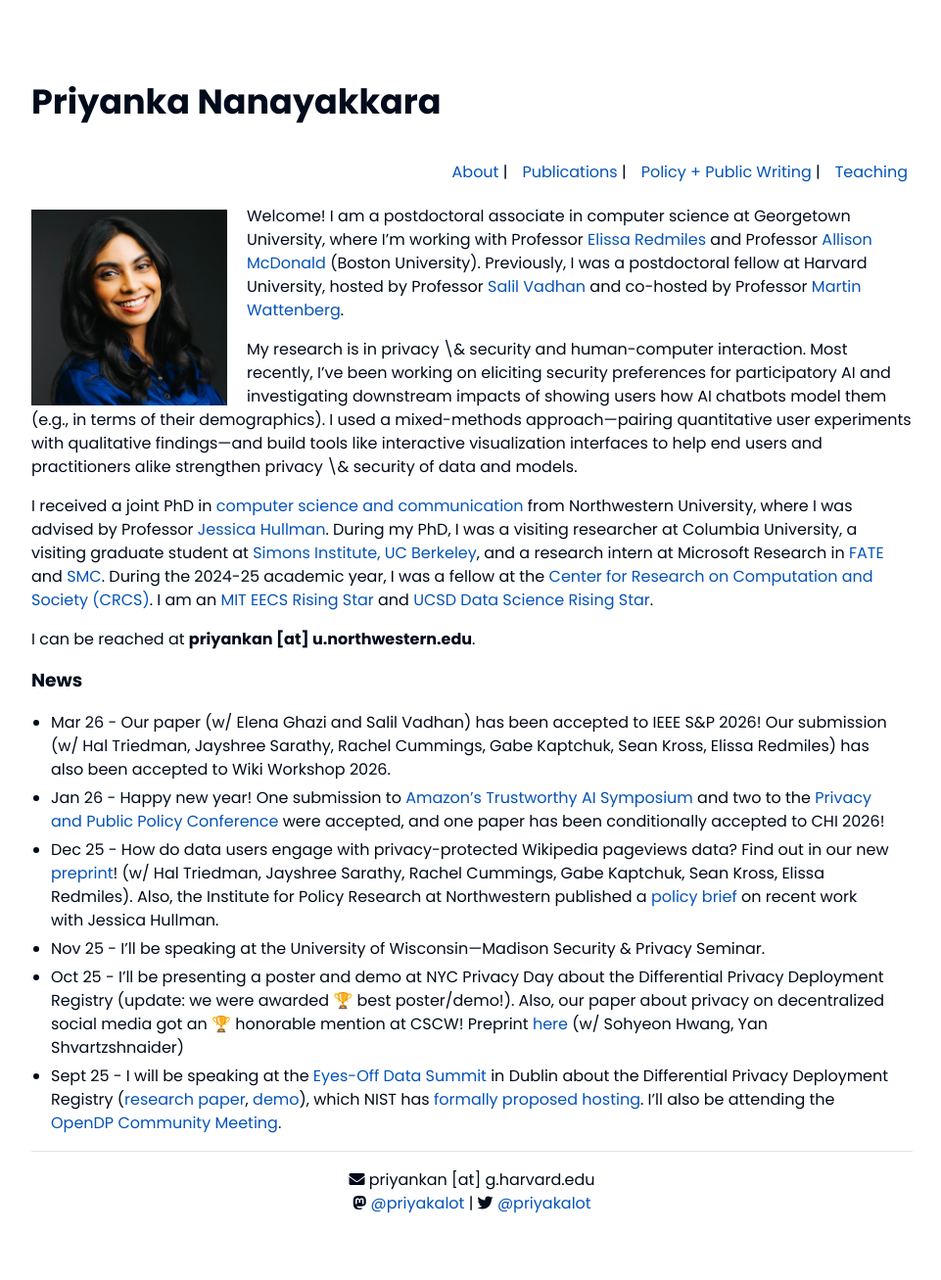
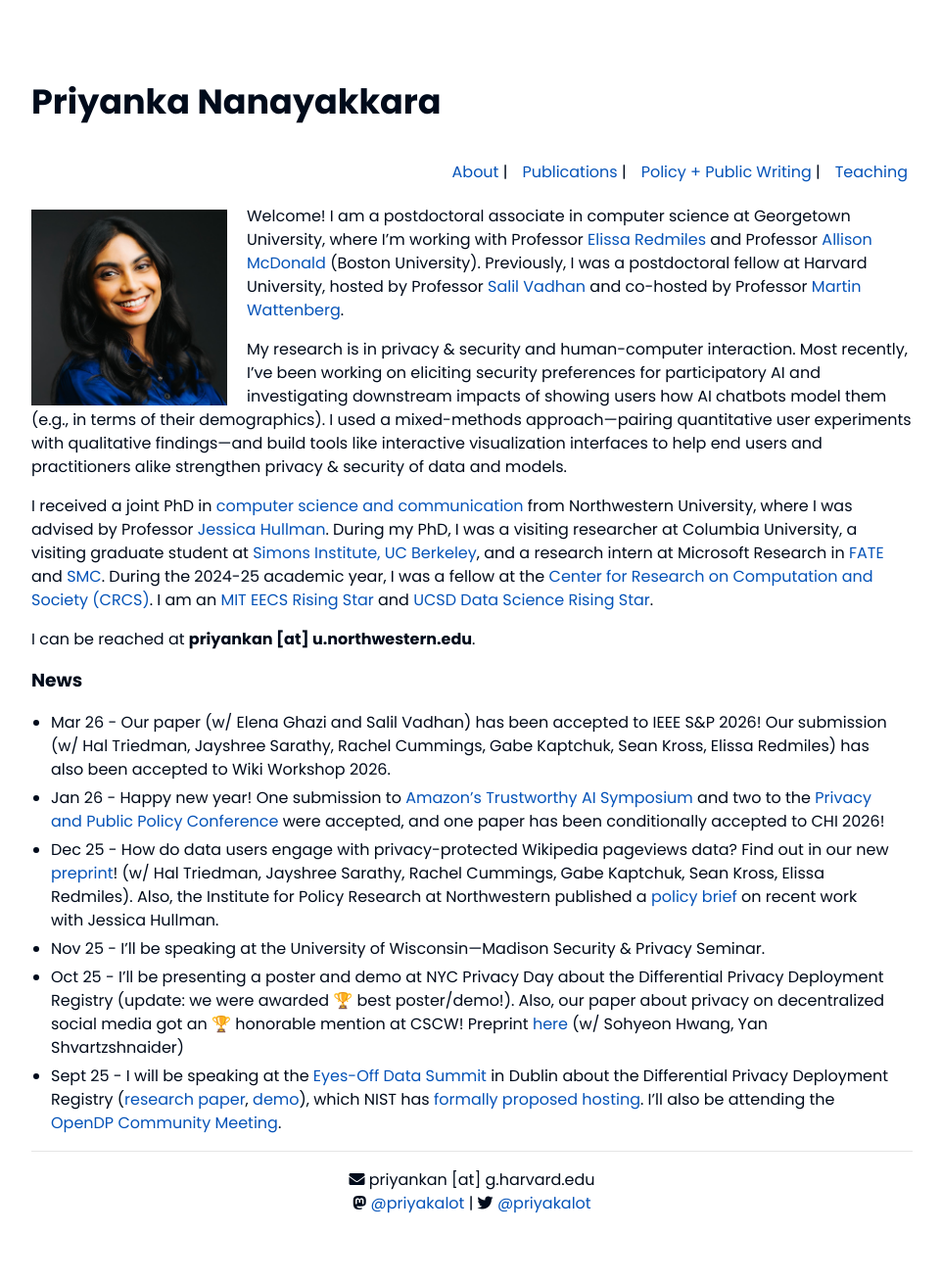
Before and after one commit to priyakalot/priyakalot.github.io, a Jekyll site: the page built from index.md, in a window 1280 px wide. Shown: the whole page at 98% size, without its empty margins (158-1119 px from the left). Built offline with Jekyll 4.4.1, drawn with Linux system fonts in a browser that asks for light colours; nearby versions of some CDN libraries.

```diff
--- a/index.md
+++ b/index.md
@@ -5,7 +5,7 @@ layout: default
 
 Welcome! I am a postdoctoral associate in computer science at Georgetown University, where I'm working with Professor <a href="https://elissaredmiles.com/" target="_blank">Elissa Redmiles</a> and Professor <a href="https://amcdon.com/" target="_blank">Allison McDonald</a> (Boston University). Previously, I was a postdoctoral fellow at Harvard University, hosted by Professor <a href="https://salil.seas.harvard.edu/" target="_blank">Salil Vadhan</a> and co-hosted by Professor <a href="https://www.bewitched.com/" target="_blank">Martin Wattenberg</a>.
 
-My research is in privacy \& security and human-computer interaction. Most recently, I've been working on eliciting security preferences for participatory AI and investigating downstream impacts of showing users how AI chatbots model them (e.g., in terms of their demographics). I used a mixed-methods approach—pairing quantitative user experiments with qualitative findings—and build tools like interactive visualization interfaces to help end users and practitioners alike strengthen privacy \& security of data and models.
+My research is in privacy & security and human-computer interaction. Most recently, I've been working on eliciting security preferences for participatory AI and investigating downstream impacts of showing users how AI chatbots model them (e.g., in terms of their demographics). I used a mixed-methods approach—pairing quantitative user experiments with qualitative findings—and build tools like interactive visualization interfaces to help end users and practitioners alike strengthen privacy & security of data and models.
 
 I received a joint PhD in <a href="https://tsb.northwestern.edu/" target="_blank">computer science and communication</a> from Northwestern University, where I was advised by Professor <a href="http://users.eecs.northwestern.edu/~jhullman/" target="_blank">Jessica Hullman</a>. During my PhD, I was a visiting researcher at Columbia University, a visiting graduate student at <a href="https://simons.berkeley.edu/programs/datadriven2022" target="_blank">Simons Institute, UC Berkeley</a>, and a research intern at Microsoft Research in <a href="https://www.microsoft.com/en-us/research/theme/fate/" target="_blank">FATE</a> and <a href="https://socialmediacollective.org/" target="_blank">SMC</a>. During the 2024-25 academic year, I was a fellow at the <a href="https://crcs.seas.harvard.edu/news/2025/05/crcs-closes-after-20-years" target="_blank">Center for Research on Computation and Society (CRCS)</a>. I am an <a href="https://risingstars-eecs.mit.edu/" target="_blank">MIT EECS Rising Star</a> and <a href="https://datascience.ucsd.edu/rising-stars-in-data-science/" target="_blank">UCSD Data Science Rising Star</a>.
 
```
